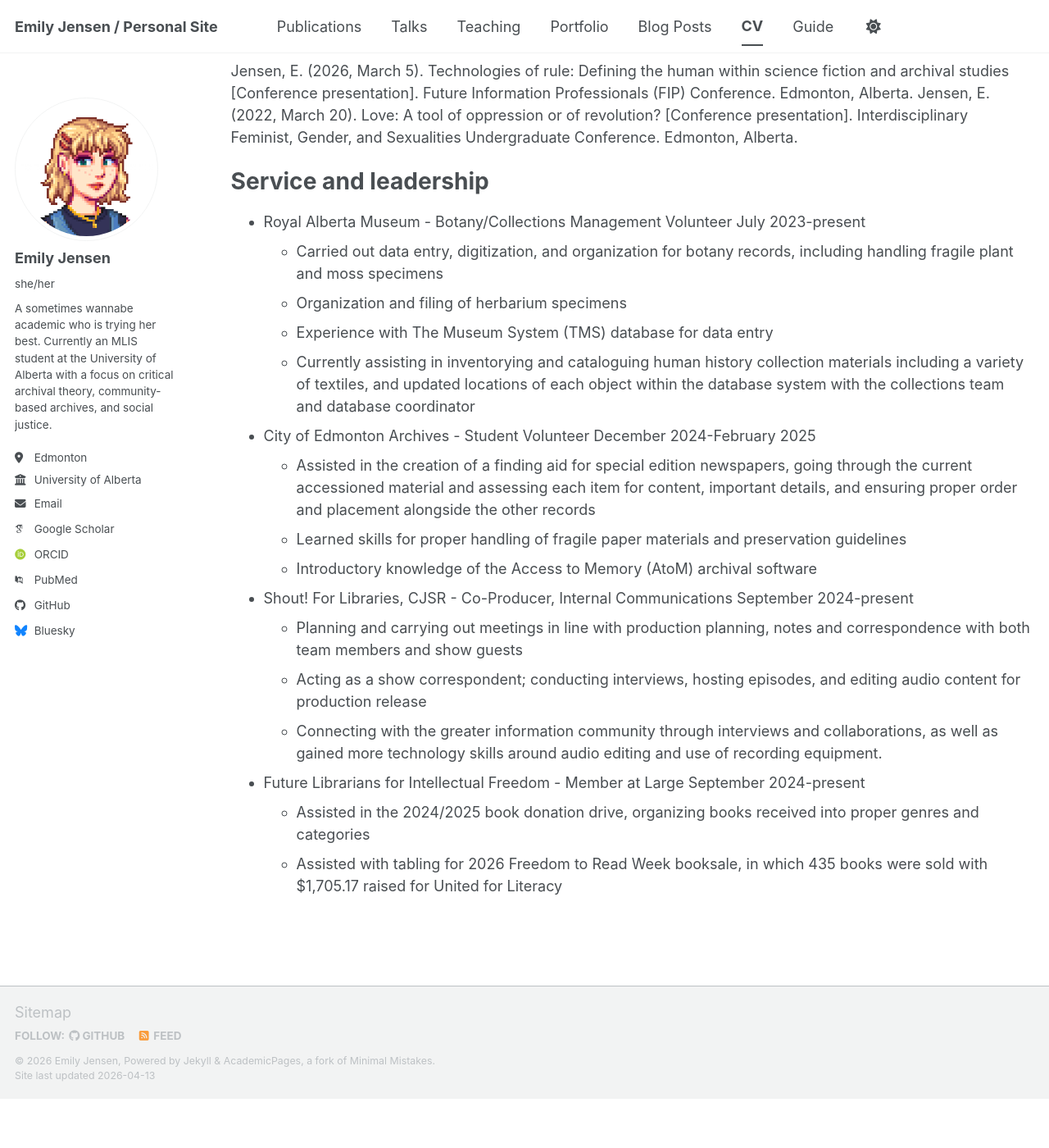
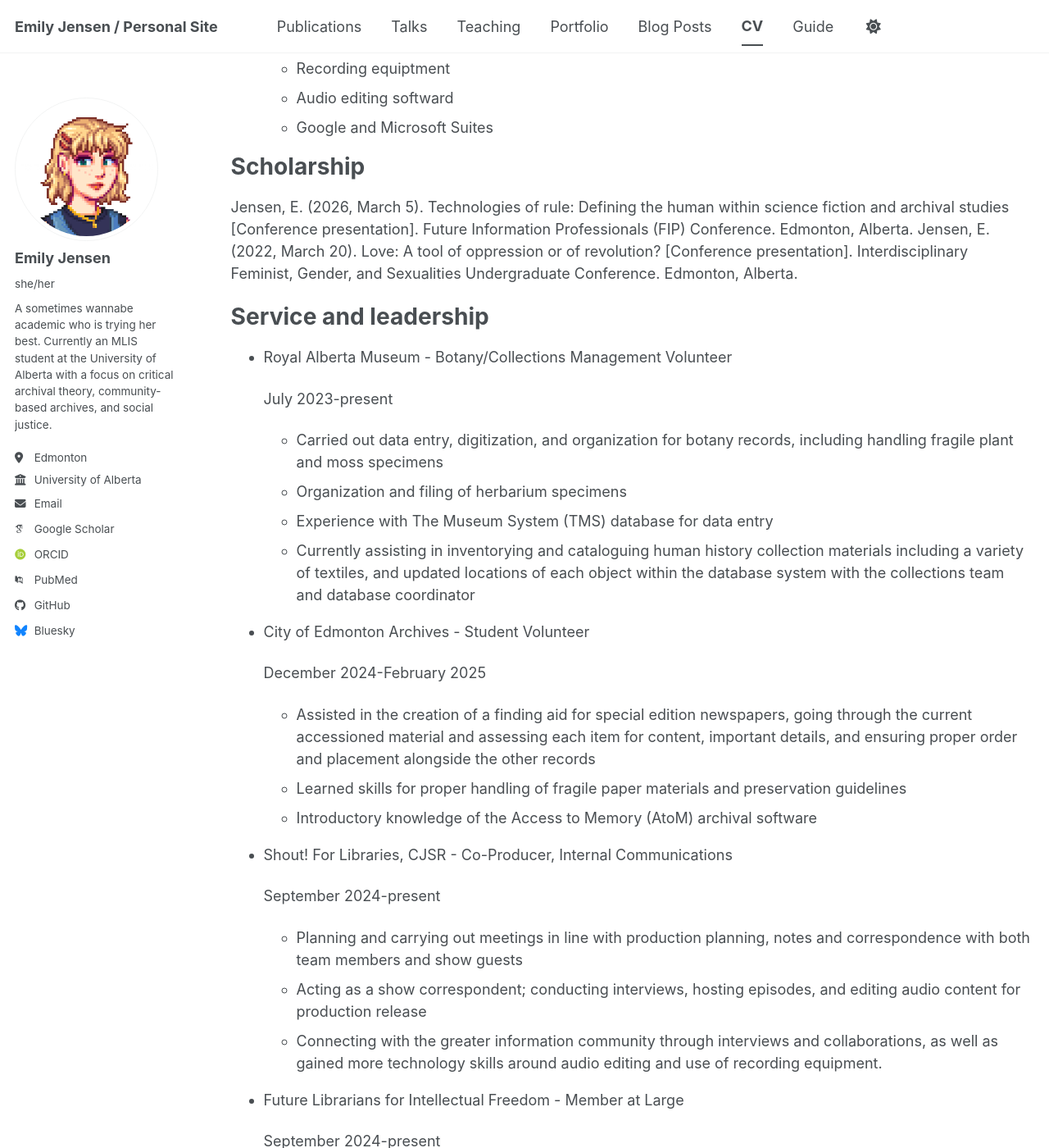
Before and after one commit to em-jense/me, a Jekyll site: the page built from _pages/cv.md, in a window 1280 px wide and 1400 px high, scrolled down 1031 px. Shown: the whole window at 82% size. Built offline with Jekyll 4.4.1, drawn with Linux system fonts in a browser that asks for light colours; some web fonts are replaced; a script bundle is joined from its source files by our own code; library files that are not in the unit come from our copies; before the commit the page ends 2371 px from its top, so only the background shows below that; some of the changed lines change nothing that is shown; some of the changed text lies outside the part shown.

Commit message:
Update cv.md

```diff
--- a/_pages/cv.md
+++ b/_pages/cv.md
@@ -11,8 +11,14 @@
 
 Education
 ======
-* MLIS, University of Alberta, 2026 (expected)
-* B.A. with Major in Women's and Gender Studies and Minor in Classics, University of Alberta, 2024
+* MLIS - University of Alberta
+
+September 2024-2026 (expected)
+
+* B.A. - University of Alberta
+
+  Major in Women's and Gender Studies and Minor in Classics
+  September 2020 - June 2024
 
 Work experience
 ======
@@ -24,6 +30,7 @@
   * Providing care for cats including grooming, medical treatment, and overall wellness
 
 * Audreys Books Ltd. - Bookseller
+
   May 2020-July 2020
   * Assisted with store operations including processing online orders, customer service, cash and transactions operations, as well as shelf and merchandise organization and processing
 
@@ -47,22 +54,29 @@
 Service and leadership
 ======
 * Royal Alberta Museum - Botany/Collections Management Volunteer
+
   July 2023-present
   * Carried out data entry, digitization, and organization for botany records, including handling fragile plant and moss specimens
   * Organization and filing of herbarium specimens
   * Experience with The Museum System (TMS) database for data entry
   * Currently assisting in inventorying and cataloguing  human history collection materials including a variety of textiles, and updated locations of each object within the database system with the collections team and database coordinator
+
 * City of Edmonton Archives - Student Volunteer
+
   December 2024-February 2025
   * Assisted in the creation of a finding aid for special edition newspapers, going through the current accessioned material and assessing each item for content, important details, and ensuring proper order and placement alongside the other records
   * Learned skills for proper handling of fragile paper materials and preservation guidelines
   * Introductory knowledge of the Access to Memory (AtoM) archival software
+
 * Shout! For Libraries, CJSR - Co-Producer, Internal Communications
+
   September 2024-present
   * Planning and carrying out meetings in line with production planning, notes and correspondence with both team members and show guests
   * Acting as a show correspondent; conducting interviews, hosting episodes, and editing audio content for production release
   * Connecting with the greater information community through interviews and collaborations, as well as gained more technology skills around audio editing and use of recording equipment.
+
 * Future Librarians for Intellectual Freedom  - Member at Large
+
   September 2024-present
   * Assisted in the 2024/2025 book donation drive, organizing books received into proper genres and categories
   * Assisted with tabling for 2026 Freedom to Read Week booksale, in which 435 books were sold with $1,705.17 raised for United for Literacy
```
